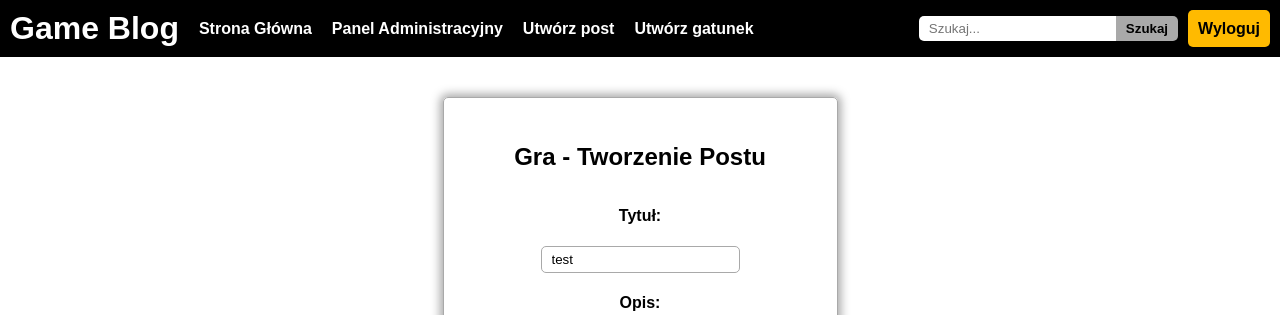
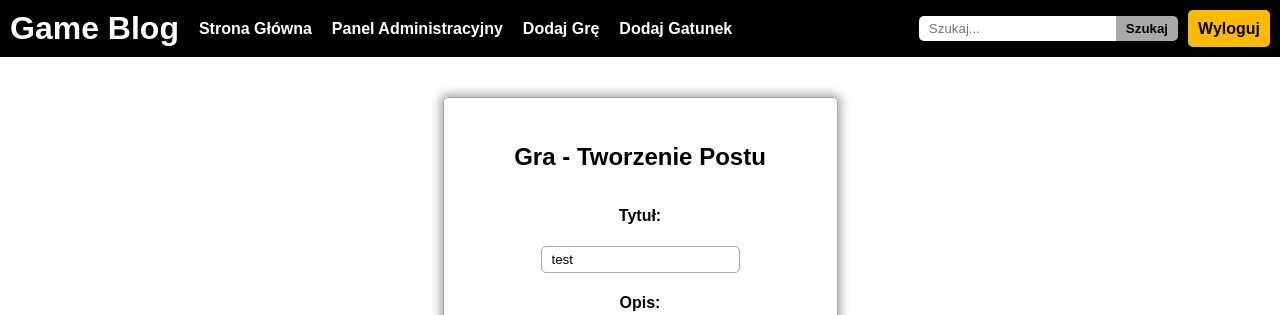
Before and after one commit to Birband/WWW, a Django app: page /edit_game/4 in a window 1280 px wide. Shown: the top 315 px of the page. Run offline with Django 5.2, Linux system fonts and the light colour scheme; a user stored in the database is signed in; data comes from the database, SQL or seed files in the repository.

Commit message:
poprawa nazw linków

```diff
--- a/gameblog/blog/templates/blog/base.html
+++ b/gameblog/blog/templates/blog/base.html
@@ -13,8 +13,8 @@
         {% load custom_tags %}
         {% if user|has_group:'admin' %}
             <a class="menu-admin" href="/admin">Panel Administracyjny</a>
-            <a class="menu-admin" href="/create_game">Utwórz post</a>
-            <a class="menu-admin" href="/create_genre">Utwórz gatunek</a>
+            <a class="menu-admin" href="/create_game">Dodaj Grę</a>
+            <a class="menu-admin" href="/create_genre">Dodaj Gatunek</a>
         {% endif %}
         <!-- search field - on submit go to home-->
         <form method="GET" action="/" id="search">
```
